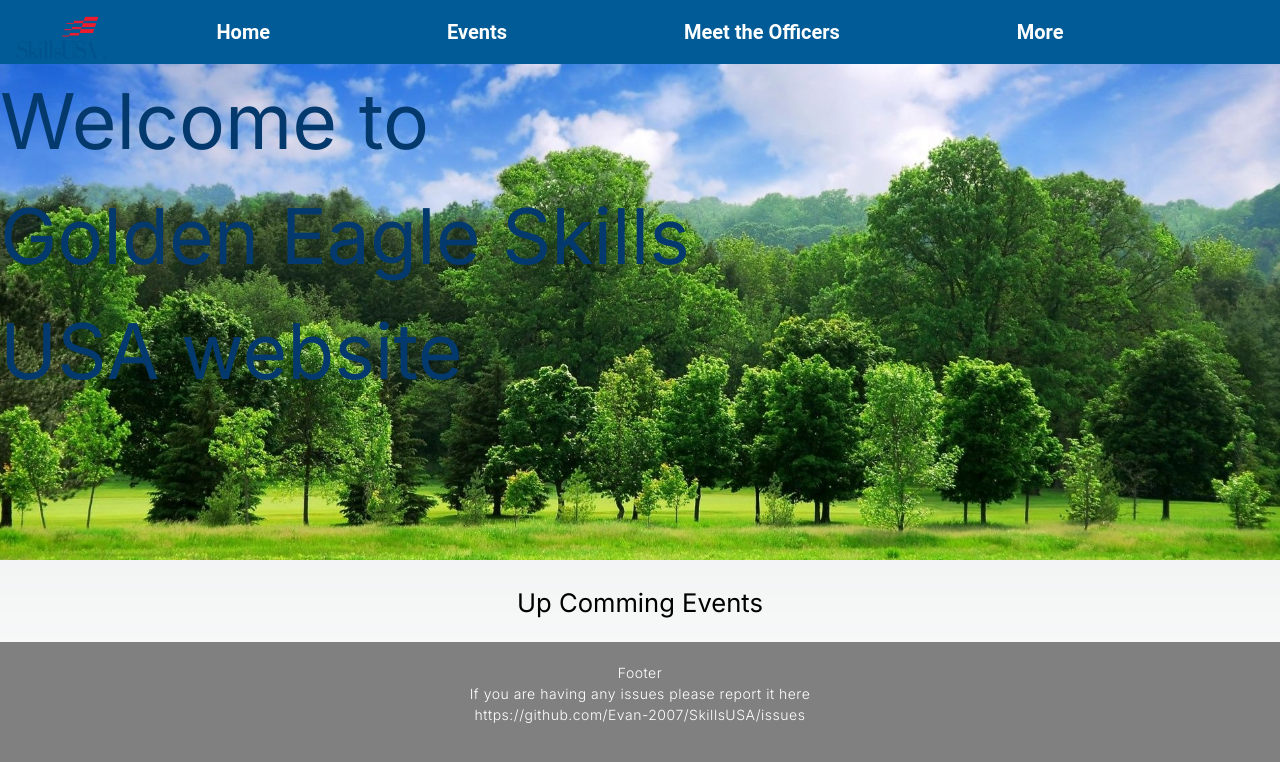
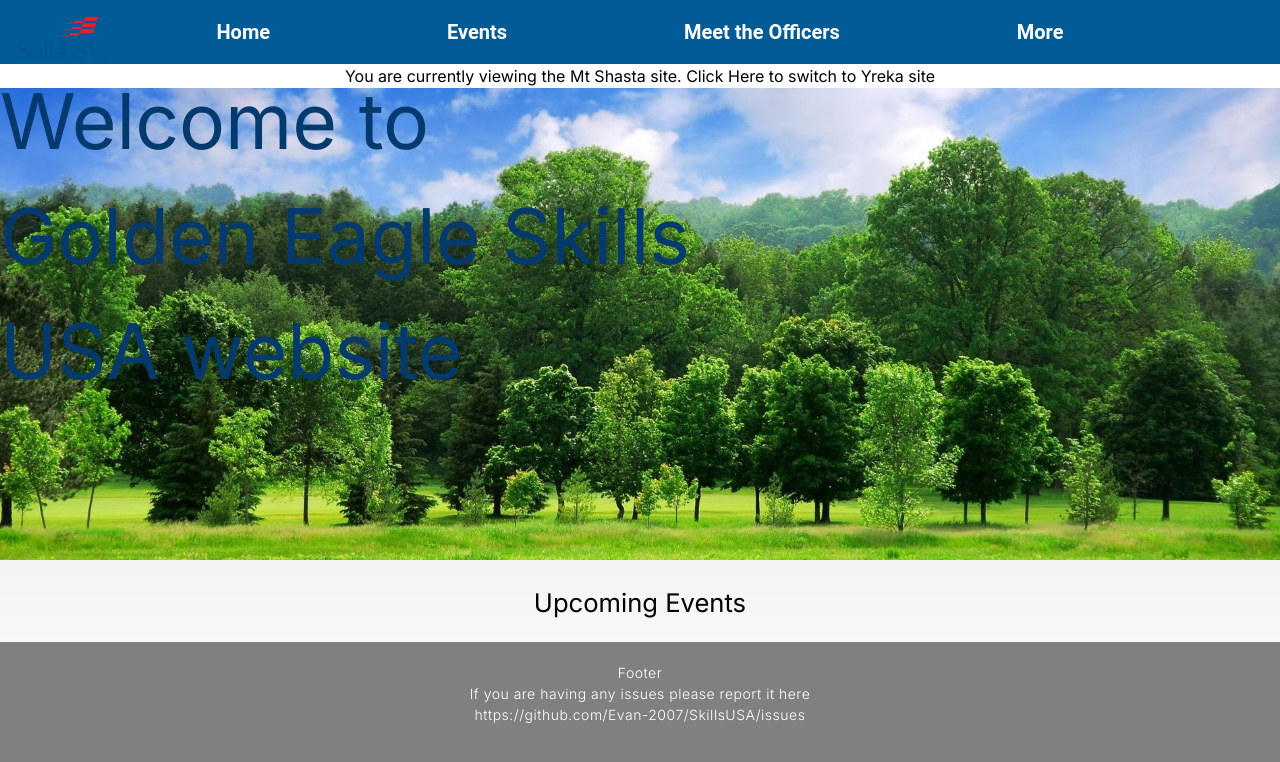
Before and after one commit to Evan-2007/SkillsUSA, a Next.js app: page / in a window 1280 px wide. Shown: the top 762 px of the page. Built offline with nearby package versions, Linux system fonts and the light colour scheme.

Commit message:
Implemented cookies for site switching

```diff
--- a/package.json
+++ b/package.json
@@ -17,8 +17,11 @@
     "production:build": "npx prisma generate && npx prisma migrate deploy && next build"
   },
   "dependencies": {
+    "@boiseitguru/cookie-cutter": "^0.2.1",
     "@prisma/client": "^5.5.2",
     "axios": "^1.5.1",
+    "cookies-next": "^4.0.0",
+    "js-cookie": "^3.0.5",
     "next": "13.5.6",
     "prisma": "^5.5.0",
     "react": "^18",
--- a/src/app/components/header/header.module.css
+++ b/src/app/components/header/header.module.css
@@ -31,3 +31,13 @@
 .logo{
     position: absolute;
 }
+.selectsite{
+    width: 100vw;
+    height: 3vh;
+    background-color: white;
+    position: relative;
+    align-items: center;
+    text-align: center;
+    justify-content: center;
+    color: black;
+}
--- a/src/app/components/header/page.jsx
+++ b/src/app/components/header/page.jsx
@@ -1,33 +1,69 @@
-import React from 'react';
+'use client'
+import React, { useEffect, useState } from 'react';
 import styles from './header.module.css';
-import Link from 'next/link'
-import Image from 'next/image'
-import { loadGetInitialProps } from 'next/dist/shared/lib/utils';
+import Link from 'next/link';
+import Image from 'next/image';
+import cookies from 'js-cookie';
+import { useRouter } from 'next/navigation'
 
 
-const NavBar = () => {
+
+export default function NavBar() {
+
+    const Router = useRouter();
+
+    const [site, setSite] = useState(null);
+
+    useEffect(() => {
+        const currentSite = cookies.get('site');
+        if (currentSite === undefined) {
+            cookies.set('site', 'Mt Shasta', { path: '/' });
+            setSite('Mt Shasta');
+            return;
+        }
+        console.log(currentSite);
+        setSite(currentSite);
+    }, []);
+
+    const toggleSite = () => {
+        const newSite = site === 'Yreka' ? 'Mt Shasta' : 'Yreka';
+        cookies.set('site', newSite, { path: '/' });
+        setSite(newSite);
+        Router.push('/')
+    };
+
     return (
         <div className={styles.container}>
         <div className={styles.header}>
-                <a href='https://www.skillsusa.org/' target='_blank'>
+            <a href="https://www.skillsusa.org/" target="_blank">
                 <Image
-                        src='/SkillsUSA.png'
-                        alt='SkillsUSA logo'
+                    src="/SkillsUSA.png"
+                    alt="SkillsUSA logo"
                     width={115}
                     height={115}
                     className={styles.logo}
                 />
             </a>
             <div className={styles.links}>
-
-                    <Link className={styles.link} href="/">Home</Link>
-                    <Link href="/Events" className={styles.link} >Events</Link>
-                    <Link href="/Officers" className={styles.link} >Meet the Officers</Link>
-                    <Link href="#" className={styles.link} >More</Link>
+                <Link className={styles.link} href="/">
+                    Home
+                </Link>
+                <Link href="/Events" className={styles.link}>
+                    Events
+                </Link>
+                <Link href="/Officers" className={styles.link}>
+                    Meet the Officers
+                </Link>
+                <Link href="#" className={styles.link}>
+                    More
+                </Link>
+            </div>
+                <div className={styles.selectsite}>
+                    <button onClick={toggleSite} >
+                        {site ? `You are currently viewing the  ${site} site. Click Here to switch to ${site === 'Yreka' ? 'Mt Shasta' : 'Yreka'} site` : 'Loading...'}
+                    </button>
                 </div>
             </div>
         </div>
     );
 }
-
-export default NavBar;
--- a/src/app/page.tsx
+++ b/src/app/page.jsx
@@ -1,7 +1,26 @@
+'use client'
 import Image from 'next/image'
 import styles from './home.module.css'
+import { useEffect, useState } from 'react'
+import cookies from 'js-cookie'
 
 export default function Home() {
+
+
+  const [site, setSite] = useState(null);
+
+  useEffect(() => {
+    const currentSite = cookies.get('site');
+    console.log(currentSite);
+    setSite(currentSite);
+}, []);
+
+
+  // setCookie("name", "value", {
+  //   expires: new Date(Date.now() + 1000 * 60 * 60 * 24),
+  //   httpOnly: true,
+  // });
+
   return (
     <div className={styles.container}>
       <div className={styles.welcome}>
@@ -24,7 +43,7 @@
       <div className={styles.events}>
         <div>
           <p className={styles.upComming}>
-            Up Comming Events
+            Upcoming Events
           </p>
         </div>
       </div>
--- a/tsconfig.json
+++ b/tsconfig.json
@@ -22,6 +22,6 @@
       "@/*": ["./src/*"]
     }
   },
-  "include": ["next-env.d.ts", "**/*.ts", "**/*.tsx", ".next/types/**/*.ts", "src/app/Admin/MS/addevent/page.tsx"],
+  "include": ["next-env.d.ts", "**/*.ts", "**/*.tsx", ".next/types/**/*.ts", "src/app/Admin/MS/addevent/page.tsx", "src/app/page.jsx"],
   "exclude": ["node_modules"]
 }
```
Also changed, not shown: 1 other file (tests, documents, lock files or other folders). Lines whose indentation alone changed are shown as unchanged.
